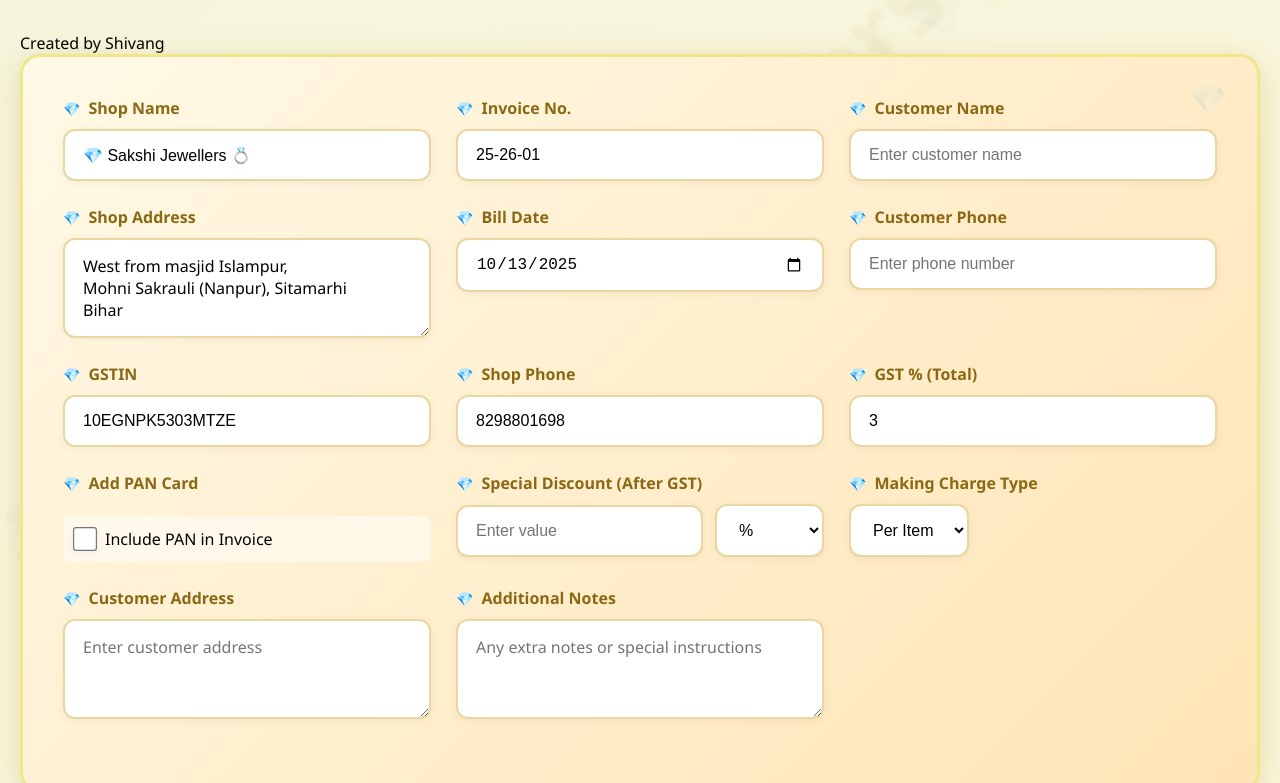
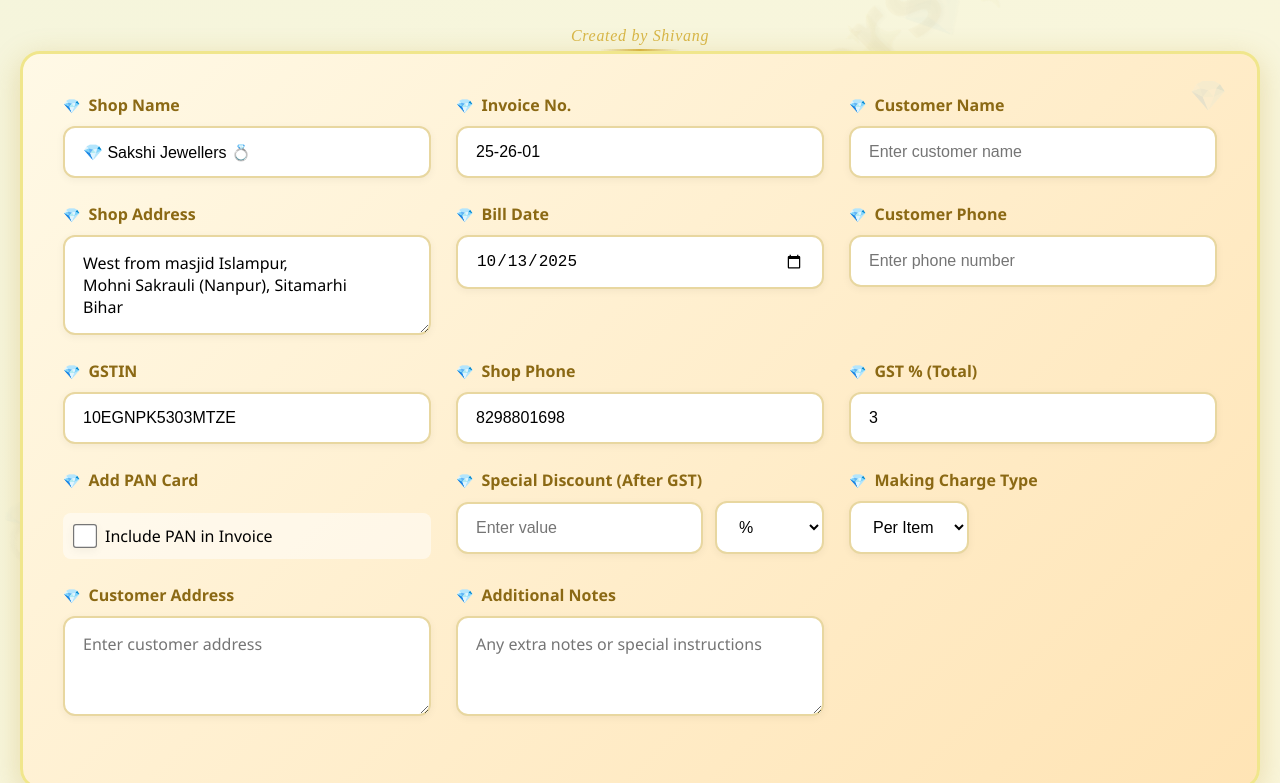
Before and after one commit to ntqueprince/invoice, a plain HTML site: page index.html in a window 1280 px wide. Shown: the part 137-920 px from the top of the page. Drawn offline with nearby package versions, Linux system fonts and the light colour scheme.

Commit message:
Update style.css

```diff
--- a/style.css
+++ b/style.css
@@ -763,3 +763,32 @@
         padding: 8px 6px;
     }
 }
+.created-by {
+  text-align: center;
+  font-size: 1rem;
+  color: #d4af37; /* premium gold color */
+  font-family: "Playfair Display", serif;
+  font-style: italic;
+  letter-spacing: 0.7px;
+  margin-top: -5px;
+  position: relative;
+  opacity: 0.9;
+}
+
+/* Decorative line below text */
+.created-by::after {
+  content: "";
+  display: block;
+  width: 80px;
+  height: 2px;
+  background: linear-gradient(to right, transparent, #d4af37, transparent);
+  margin: 4px auto 0 auto;
+  border-radius: 10px;
+}
+
+/* Hide from PDF */
+@media print {
+  .no-print {
+    display: none !important;
+  }
+}
```
